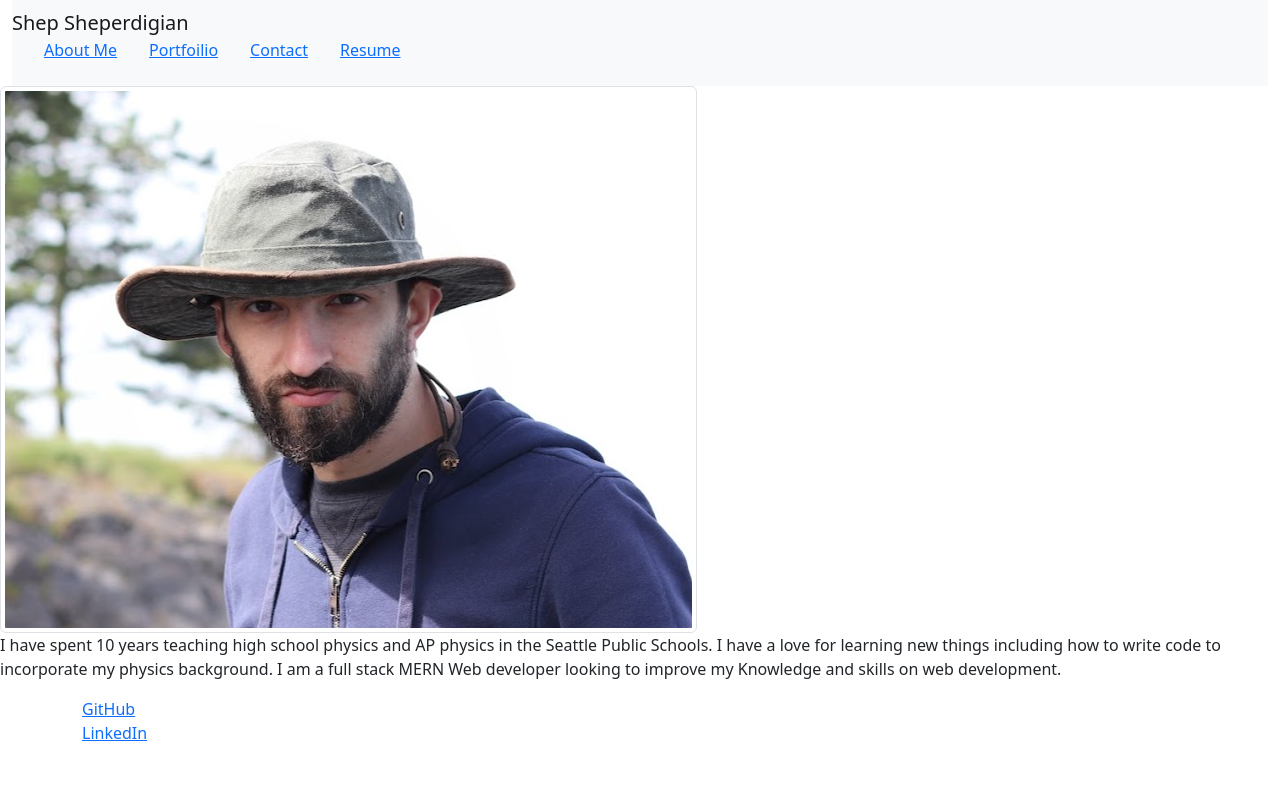
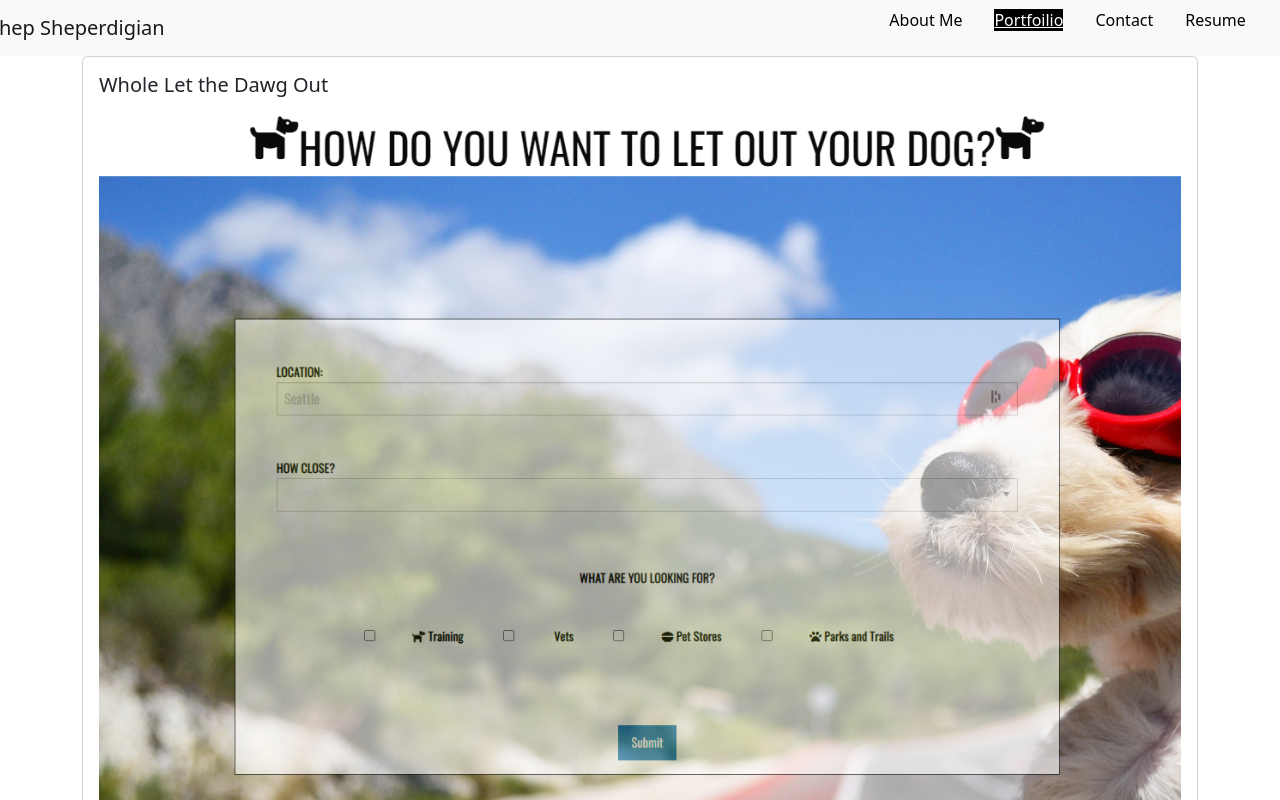
Before and after one commit to zshep/React_Portfolio, a React (Create React App) app: page /#/portfolio in a window 1280 px wide. Shown: the top 800 px of the page. Built offline with nearby package versions, Linux system fonts and the light colour scheme.

Commit message:
all the things work, need to make pretty

```diff
--- a/public/index.html
+++ b/public/index.html
@@ -7,34 +7,18 @@
     <meta name="theme-color" content="#000000" />
     <meta
       name="description"
-      content="Web site created using create-react-app"
+      content="Web site created using Shep the magic Dragon"
     />
-    <link rel="apple-touch-icon" href="%PUBLIC_URL%/logo192.png" />
 
-    <link rel="manifest" href="%PUBLIC_URL%/manifest.json" />
-    <!--
-      Notice the use of %PUBLIC_URL% in the tags above.
-      It will be replaced with the URL of the `public` folder during the build.
-      Only files inside the `public` folder can be referenced from the HTML.
 
-      Unlike "/favicon.ico" or "favicon.ico", "%PUBLIC_URL%/favicon.ico" will
-      work correctly both with client-side routing and a non-root public URL.
-      Learn how to configure a non-root public URL by running `npm run build`.
-    -->
     <title>Shep's Portfolio (from React)</title>
   </head>
   <body>
-    <noscript>You need to enable JavaScript to run this app.</noscript>
+
     <div id="root"></div>
     <!--
       This HTML file is a template.
-      If you open it directly in the browser, you will see an empty page.
-
-      You can add webfonts, meta tags, or analytics to this file.
-      The build step will place the bundled scripts into the <body> tag.
-
-      To begin the development, run `npm start` or `yarn start`.
-      To create a production bundle, use `npm run build` or `yarn build`.
+      If Shep did this right....you won't see too many behind the scense stuff
     -->
   </body>
 </html>
--- a/src/App.js
+++ b/src/App.js
@@ -18,9 +18,6 @@ import {
 
 function App() {
 
-
-  // create hook to manage current page
-   //const [CurrentPage, setCurrentPage] =useState();
 
   return (
 
--- a/src/components/Contact.js
+++ b/src/components/Contact.js
@@ -27,9 +27,7 @@ export default function Contact() {
       event.preventDefualt();
       console.log('the form has been submitted')
       alert('This form does absolutely nothing');
-
       return
-
 
   };
 
@@ -65,7 +63,7 @@ export default function Contact() {
 
 
   return (
-
+    <div>
     <Form onSubmit={handleSubmit}>
       {/* Input for user name */}
       <Form.Group className="mb-3" controlId="contactForm.name">
@@ -105,10 +103,6 @@ export default function Contact() {
                   )}
       </Form.Group>
 
-
-
-
-
       {/* Input for user message */}
       <Form.Group className="mb-3" controlId="contactForm.ControlTextarea1">
         <Form.Label>Message</Form.Label>
@@ -128,9 +122,11 @@ export default function Contact() {
       </Form.Group>
 
       <Button type="submit" variant='primary' >Submit form</Button>
+
     </Form>
-  )
 
 
 
+    </div>
+  )
 }
--- a/src/components/Header.js
+++ b/src/components/Header.js
@@ -1,18 +1,16 @@
 import React from 'react';
 import Navigationbar from "./Navbar";
 import Container from 'react-bootstrap/Container';
+import Row from 'react-bootstrap/Row';
 
 
 function Header() {
     //
     return(
-        <Container fluid>
-
+        <Row>
           <Navigationbar/>
 
-
-
-        </Container>
+        </Row>
 
 
     )
--- a/src/components/Navbar.js
+++ b/src/components/Navbar.js
@@ -1,69 +1,65 @@
 import React, { useState } from 'react';
-import Container from 'react-bootstrap/Container';
+
 import Nav from 'react-bootstrap/Nav';
 import Navbar from 'react-bootstrap/Navbar';
 import Row from 'react-bootstrap/Row';
+import Col from 'react-bootstrap/esm/Col';
 
 import {
-  Link, useMatch, useResolvedPath
+  NavLink
 } from 'react-router-dom';
 
-// TODO: make it so the links in the nav bar are highlighted if at page
-// TODO: make sure the page doesn't reload when click links
-
-// ----------------------------stuff with tutor ----------------
-
-//     <nav>
-//     <ul> <Link to='/' styles={({isActive}) => ({
-//   color: !isActive ? "green" : "blue"
-// })}>About Me</Link></ul>
-//     <ul> <Link to='/portfolio' styles={({isActive}) => ({
-//   color: !isActive ? "green" : "blue"
-// })}>Portfoilio</Link></ul>
-//     <ul> <Link to='/contact'>Contact</Link></ul>
-//     <ul> <Link to='/resume'>Resume</Link></ul>
-//   </nav >
 
 
+const styles = {
+  navLink: {
+    textDecoration: 'none'
+  },
+  activeStyle: {
+    color: 'white',
+    background: 'black',
+  },
+  non: {
+    color: "black",
+    textDecoration: 'none'
+  }
+}
 function Navigationbar() {
-
   //const[active, setActive] =useState(false);
 
   return (
     <>
       <Navbar bg="light" expand="sm">
-        <Row className="me-auto">
-          <Container>
-            <Navbar.Brand>Shep Sheperdigian</Navbar.Brand>
-            <Navbar.Toggle aria-controls="basic-navbar-nav" />
-          </Container >
-          <Navbar.Collapse id="basic-navbar-nav">
-            <Nav className='ml-auto'>
+        <Col xs={12} md={8}>
+          <Navbar.Brand>Shep Sheperdigian</Navbar.Brand>
+          <Navbar.Toggle aria-controls="basic-navbar-nav" />
+        </Col >
+        <Col className='justify-content-end'>
+          <Navbar.Collapse >
+            <Nav className='me-auto'>
               <CustomLink to='/'>About Me</CustomLink>
               <CustomLink to='/portfolio'>Portfoilio</CustomLink>
-
-
               <CustomLink to='/contact'>Contact</CustomLink>
               <CustomLink to='/resume'>Resume</CustomLink>
+
             </Nav>
           </Navbar.Collapse>
-        </Row>
+        </Col>
       </Navbar>
     </>
   );
 }
 
+
 function CustomLink({ to, children, props }) {
 
 
-  const resolvedPath = useResolvedPath(to)
-  const isActive = useMatch({ path: resolvedPath.pathname, end: true })
   return (
-
-    <ul className={isActive ? "active" : ""}>
-      <Link to={to} {...props}>
+    // style={sectionStyle}
+    <ul>
+      <NavLink style={({isActive}) => { return isActive ? styles.activeStyle : styles.non }} exact to={to} {...props} end>
         {children}
-      </Link>
+      </NavLink>
     </ul>
   )
 }
--- a/src/components/Portfolio.js
+++ b/src/components/Portfolio.js
@@ -13,11 +13,10 @@ function Portfolio() {
 
     return (
         <Container>
-            <Card style={{ width: '18rem' }}>
-                <Card.Img variant="top" src={WLYDOpic} alt ="" />
+            <Card >
                 <Card.Body>
                     <Card.Title>Whole Let the Dawg Out</Card.Title>
-
+                    <Card.Img variant="top" src={WLYDOpic} alt ="" />
                 </Card.Body>
 
                 <Card.Body>
@@ -26,10 +25,10 @@ function Portfolio() {
                 </Card.Body>
             </Card>
 
-            <Card style={{ width: '18rem' }}>
-                <Card.Img variant="top" src={NerdquizPhoto} alt="picture of Nerd Quiz App" />
+            <Card>
                 <Card.Body>
                     <Card.Title>Nerd Knowledge Quiz</Card.Title>
+                    <Card.Img variant="top" src={NerdquizPhoto} alt="picture of Nerd Quiz App" />
                 </Card.Body>
 
                 <Card.Body>
@@ -38,10 +37,10 @@ function Portfolio() {
                 </Card.Body>
             </Card>
 
-            <Card style={{ width: '18rem' }}>
-                <Card.Img variant="top" src= {CQpic} />
+            <Card>
                 <Card.Body>
                     <Card.Title>Coding Quiz</Card.Title>
+                    <Card.Img variant="top" src= {CQpic} />
                 </Card.Body>
 
                 <Card.Body>
@@ -50,10 +49,10 @@ function Portfolio() {
                 </Card.Body>
             </Card>
 
-            <Card style={{ width: '18rem' }}>
-                <Card.Img variant="top" src={NTpic} />
+            <Card>
                 <Card.Body>
                     <Card.Title>Note Taker</Card.Title>
+                    <Card.Img variant="top" src={NTpic} />
                 </Card.Body>
 
                 <Card.Body>
@@ -62,10 +61,10 @@ function Portfolio() {
                 </Card.Body>
             </Card>
 
-            <Card style={{ width: '18rem' }}>
-                <Card.Img variant="top" src={Weatherpic}  />
+            <Card>
                 <Card.Body>
                     <Card.Title>Weather App</Card.Title>
+                    <Card.Img variant="top" src={Weatherpic}  />
                 </Card.Body>
 
                 <Card.Body>
@@ -74,10 +73,10 @@ function Portfolio() {
                 </Card.Body>
             </Card>
 
-            <Card style={{ width: '18rem' }}>
-                <Card.Img variant="top" src={PWGpic}  />
+            <Card>
                 <Card.Body>
                     <Card.Title>Password Generator</Card.Title>
+                    <Card.Img variant="top" src={PWGpic}  />
 
                 </Card.Body>
 
--- a/src/index.js
+++ b/src/index.js
@@ -4,13 +4,13 @@ import ReactDOM from 'react-dom/client';
 import App from './App';
 //importing css
 import 'bootstrap/dist/css/bootstrap.min.css';
-import { BrowserRouter } from 'react-router-dom';
+import { HashRouter } from 'react-router-dom';
 
 const root = ReactDOM.createRoot(document.getElementById('root'));
 root.render(
   <React.StrictMode>
-    <BrowserRouter>
+    <HashRouter>
       <App />
-    </BrowserRouter>
+    </HashRouter>
   </React.StrictMode>
 );
```
